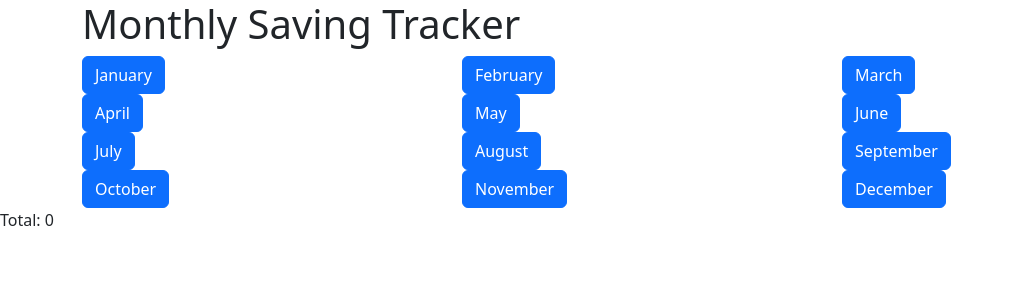
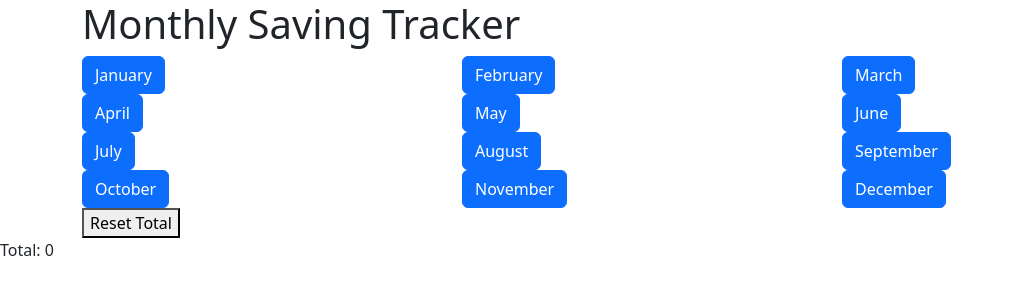
Before and after one commit to MitchDuke/Ali_Tracks, a Flask app: page / in a window 1280 px wide. Shown: the top 300 px of the page, without its empty margins (0-1011 px from the left). Run offline with Flask 3, Linux system fonts and the light colour scheme; data that the repository does not hold is empty; some libraries are stand-ins or nearby versions.

Commit message:
added button and finction to handle reset of the table

```diff
--- a/app.py
+++ b/app.py
@@ -40,6 +40,14 @@ def get_total():
     except Exception as e:
         return jsonify({'error': str(e)}), 500
 
+@app.route('/reset_total', methods=['POST'])
+def reset_total():
+    try:
+        mongo.db.aliTracks.update_one({}, {'$set': {'total': 0}})
+        return jsonify({'message': 'Total reset successfully', 'total': 0})
+    except Exception as e:
+        return jsonify({'error': str(e)}), 500
+
 if __name__ == '__main__':
     app.run(
         host=os.environ.get("IP", "0.0.0.0"),
--- a/static/assets/script.js
+++ b/static/assets/script.js
@@ -38,3 +38,28 @@ window.onload = async function() {
         console.error('Error fetching total:', error);
     }
 };
+
+async function resetTotal() {
+    try {
+        const response = await fetch('/reset_total', {
+            method: 'POST'
+        });
+
+        if (response.ok) {
+            const data = await response.json();
+            document.getElementById('total').textContent = `Total: £${data.total}`;
+
+            // Enable all buttons and reset their styles
+            const buttons = document.getElementsByClassName('month-button');
+            for (let button of buttons) {
+                button.disabled = false;
+                button.classList.remove('btn-secondary');
+                button.classList.add('btn-primary');
+            }
+        } else {
+            console.error('Failed to reset total');
+        }
+    } catch (error) {
+        console.error('Error resetting total:', error);
+    }
+}
--- a/templates/index.html
+++ b/templates/index.html
@@ -57,6 +57,9 @@
             </div>
         </div>
     </div>
+    <div class="container">
+        <button id="reset" class=""btn btn-danger onclick="resetTotal()">Reset Total</button>
+    </div>
     <p id="total">Total: 0</p>
     <script src="https://cdn.jsdelivr.net/npm/bootstrap@5.3.0-alpha1/dist/js/bootstrap.bundle.min.js"></script>
     <script src="/static/assets/script.js"></script>
```
